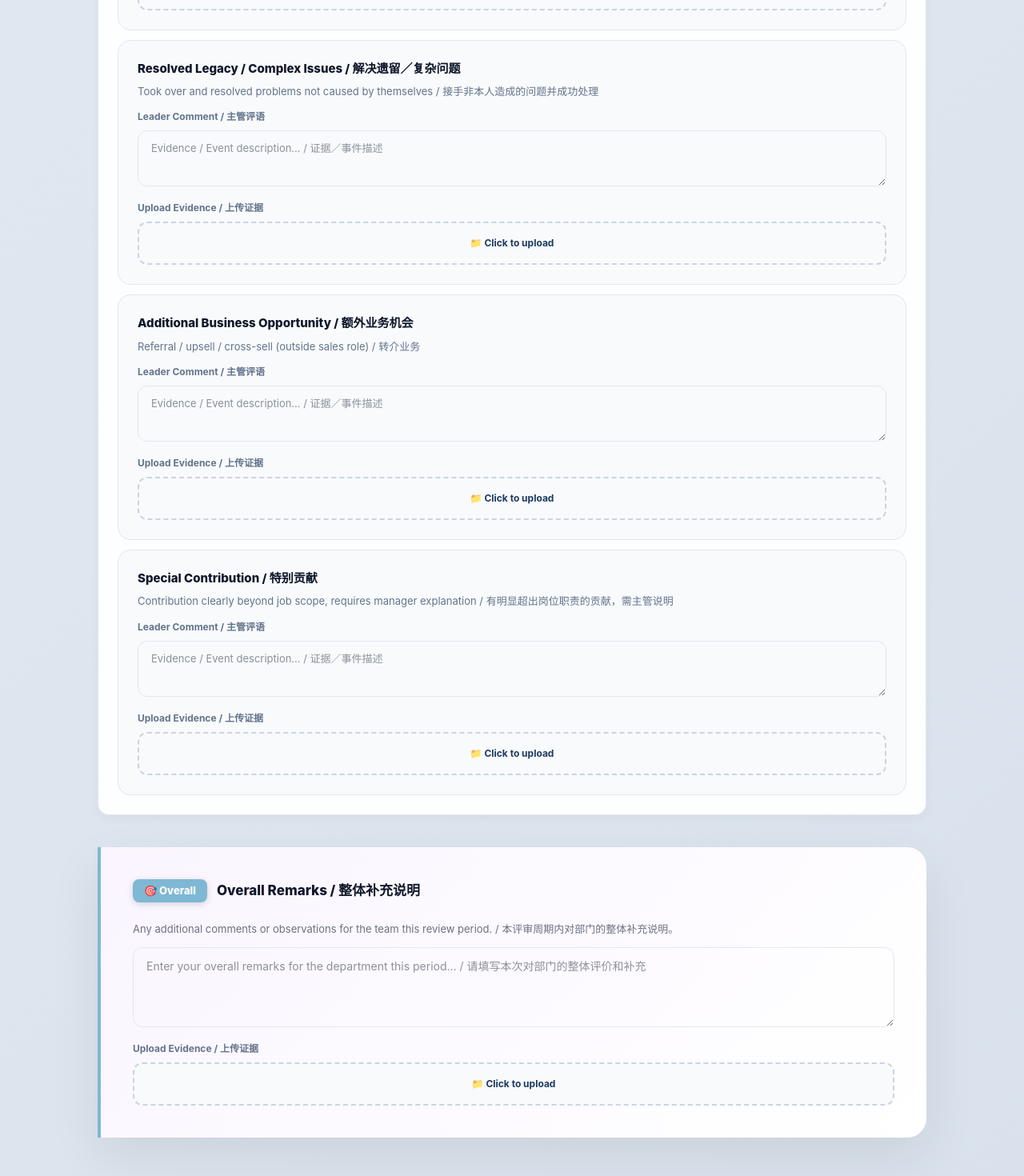
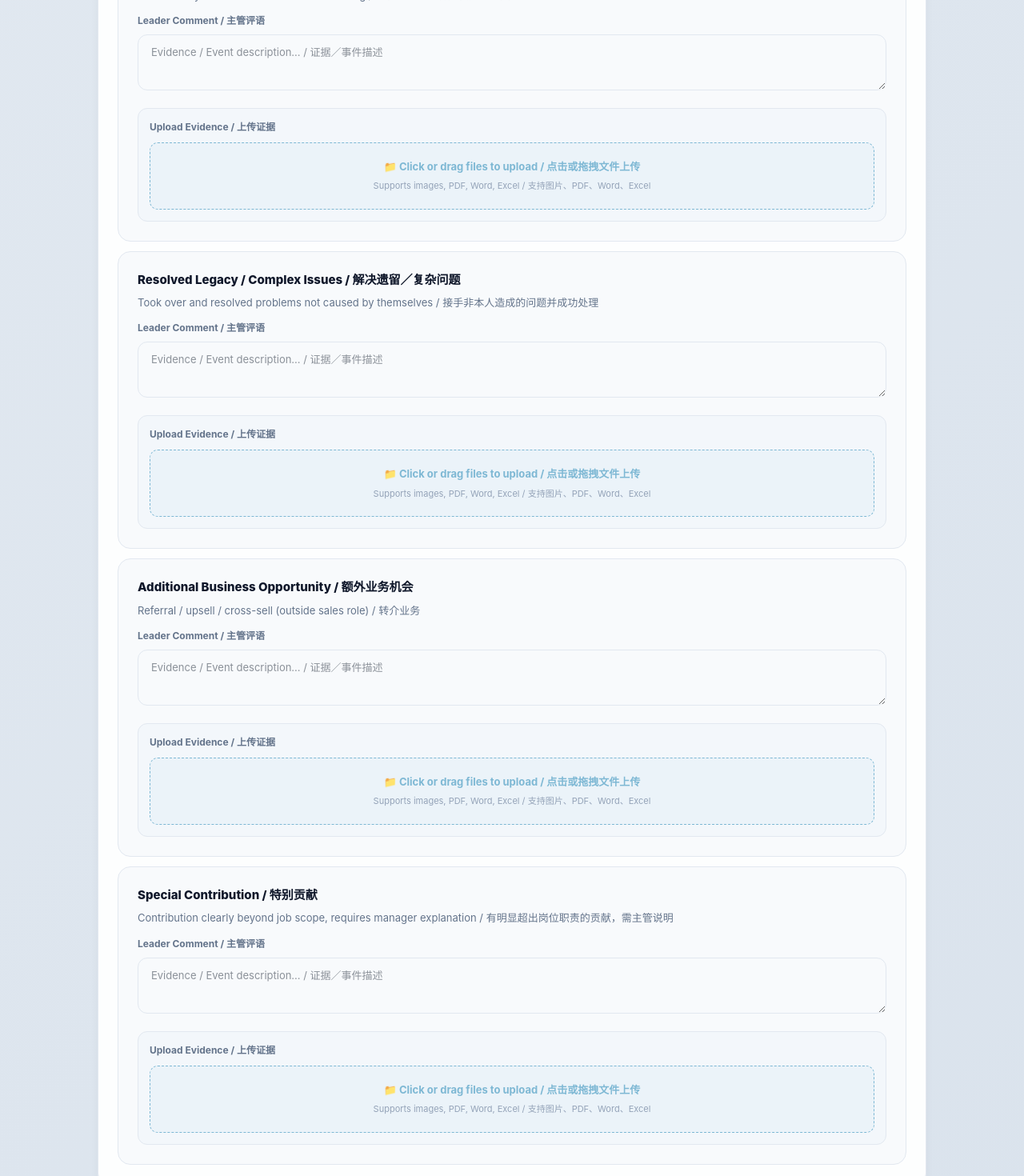
Before and after one commit to enquiry-commits/Review-Form, a Next.js app: page /dashboard/leader-review in a window 1280 px wide. Shown: the part 7400-8870 px from the top of the page at 80% size. Built offline with nearby package versions, Linux system fonts and the light colour scheme; sample sign-in values are in the browser's storage.

Commit message:
优化 Positive Items 和 Overall Remarks 的上传区域：统一蓝色配色和卡片样式

```diff
--- a/app/dashboard/leader-review/page.tsx
+++ b/app/dashboard/leader-review/page.tsx
@@ -327,21 +327,24 @@ export default function LeaderReviewForm() {
                   <p style={{fontSize: '13px', color: '#64748b', marginBottom: '12px', lineHeight: '1.7'}}>{item.desc}</p>
                   <label style={{fontSize: '12px', color: '#64748b', fontWeight: '700', marginBottom: '8px', display: 'block'}}>Leader Comment / 主管评语</label>
                   <textarea id={`comment_${fieldId}`} placeholder="Evidence / Event description... / 证据／事件描述" style={{width: '100%', minHeight: '70px', padding: '12px 16px', border: '1.5px solid #e2e8f0', borderRadius: '12px', fontSize: '13px', fontFamily: 'inherit', marginBottom: '12px'}} />
-                  <label style={{fontSize: '12px', color: '#64748b', fontWeight: '700', marginBottom: '8px', display: 'block'}}>Upload Evidence / 上传证据</label>
-                  <div style={{border: '2px dashed #cbd5e1', borderRadius: '12px', padding: '16px', textAlign: 'center', background: '#f8fafc', cursor: 'pointer'}} onClick={() => document.getElementById(`file_${fieldId}`)?.click()}>
+                  <div style={{background: 'rgba(126, 184, 212, 0.04)', border: '1.5px solid #e2e8f0', borderRadius: '12px', padding: '14px', marginTop: '4px'}}>
+                    <label style={{fontSize: '12px', color: '#64748b', fontWeight: '700', marginBottom: '10px', display: 'block'}}>Upload Evidence / 上传证据</label>
+                    <div style={{border: '1.5px dashed #7eb8d4', borderRadius: '10px', padding: '20px', textAlign: 'center', background: 'rgba(126, 184, 212, 0.06)', cursor: 'pointer', transition: 'all 0.3s'}} onMouseEnter={(e) => {e.currentTarget.style.borderColor = '#5a9bc4'; e.currentTarget.style.background = 'rgba(126, 184, 212, 0.12)'}} onMouseLeave={(e) => {e.currentTarget.style.borderColor = '#7eb8d4'; e.currentTarget.style.background = 'rgba(126, 184, 212, 0.06)'}} onClick={() => document.getElementById(`file_${fieldId}`)?.click()}>
                       <input type="file" id={`file_${fieldId}`} multiple style={{display: 'none'}} onChange={(e) => e.target.files && handleFileUpload(fieldId, e.target.files)} accept="image/*,.pdf,.doc,.docx,.xls,.xlsx" />
-                    <div style={{fontSize: '12px', color: '#1e3a5f', fontWeight: '700'}}>📁 Click to upload</div>
+                      <div style={{fontSize: '13px', color: '#7eb8d4', fontWeight: '700'}}>📁 Click or drag files to upload / 点击或拖拽文件上传</div>
+                      <div style={{fontSize: '11px', color: '#94a3b8', marginTop: '6px'}}>Supports images, PDF, Word, Excel / 支持图片、PDF、Word、Excel</div>
                     </div>
                     {fileLinks[fieldId] && fileLinks[fieldId].length > 0 && (
-                    <div style={{marginTop: '8px', display: 'flex', flexDirection: 'column', gap: '4px'}}>
+                      <div style={{marginTop: '10px', display: 'flex', flexDirection: 'column', gap: '6px'}}>
                         {fileLinks[fieldId].map((file, fIdx) => (
-                        <div key={fIdx} style={{fontSize: '11px', color: '#1e3a5f', background: '#eaf0f7', padding: '6px 10px', borderRadius: '4px', display: 'flex', justifyContent: 'space-between'}}>
+                          <div key={fIdx} style={{fontSize: '12px', color: '#0f172a', background: 'rgba(126, 184, 212, 0.08)', padding: '8px 12px', borderRadius: '6px', display: 'flex', justifyContent: 'space-between', alignItems: 'center'}}>
                             <span>📄 {file.name}</span>
-                          <button onClick={() => removeFile(fieldId, fIdx)} style={{background: 'none', border: 'none', color: '#1e3a5f', cursor: 'pointer'}}>✕</button>
+                            <button onClick={() => removeFile(fieldId, fIdx)} style={{background: 'none', border: 'none', color: '#7eb8d4', cursor: 'pointer', fontSize: '14px', padding: '0 4px', transition: 'all 0.3s'}} onMouseEnter={(e) => {e.currentTarget.style.color = '#5a9bc4'}} onMouseLeave={(e) => {e.currentTarget.style.color = '#7eb8d4'}}>✕</button>
                           </div>
                         ))}
                       </div>
                     )}
+                  </div>
                 </div>
               );
               })}
@@ -356,21 +359,24 @@ export default function LeaderReviewForm() {
             </div>
             <p style={{fontSize: '13px', color: '#6b7280', marginBottom: '12px'}}>Any additional comments or observations for the team this review period. / 本评审周期内对部门的整体补充说明。</p>
             <textarea id="overall_remarks" placeholder="Enter your overall remarks for the department this period... / 请填写本次对部门的整体评价和补充" style={{width: '100%', minHeight: '100px', padding: '12px 16px', border: '1.5px solid #e2e8f0', borderRadius: '12px', fontSize: '14px', fontFamily: 'inherit', marginBottom: '12px'}} />
-            <label style={{fontSize: '12px', color: '#64748b', fontWeight: '700', marginBottom: '8px', display: 'block'}}>Upload Evidence / 上传证据</label>
-            <div style={{border: '2px dashed #cbd5e1', borderRadius: '12px', padding: '16px', textAlign: 'center', background: '#f8fafc', cursor: 'pointer', transition: 'all 0.3s'}} onMouseEnter={(e) => {e.currentTarget.style.borderColor = '#1e3a5f'; e.currentTarget.style.background = '#eaf0f7'}} onMouseLeave={(e) => {e.currentTarget.style.borderColor = '#cbd5e1'; e.currentTarget.style.background = '#f8fafc'}} onClick={() => document.getElementById('file_overall_remarks')?.click()}>
+            <div style={{background: 'rgba(126, 184, 212, 0.04)', border: '1.5px solid #e2e8f0', borderRadius: '12px', padding: '14px', marginTop: '4px'}}>
+              <label style={{fontSize: '12px', color: '#64748b', fontWeight: '700', marginBottom: '10px', display: 'block'}}>Upload Evidence / 上传证据</label>
+              <div style={{border: '1.5px dashed #7eb8d4', borderRadius: '10px', padding: '20px', textAlign: 'center', background: 'rgba(126, 184, 212, 0.06)', cursor: 'pointer', transition: 'all 0.3s'}} onMouseEnter={(e) => {e.currentTarget.style.borderColor = '#5a9bc4'; e.currentTarget.style.background = 'rgba(126, 184, 212, 0.12)'}} onMouseLeave={(e) => {e.currentTarget.style.borderColor = '#7eb8d4'; e.currentTarget.style.background = 'rgba(126, 184, 212, 0.06)'}} onClick={() => document.getElementById('file_overall_remarks')?.click()}>
                 <input type="file" id="file_overall_remarks" multiple style={{display: 'none'}} onChange={(e) => e.target.files && handleFileUpload('overall_remarks', e.target.files)} accept="image/*,.pdf,.doc,.docx,.xls,.xlsx" />
-              <div style={{fontSize: '12px', color: '#1e3a5f', fontWeight: '700'}}>📁 Click to upload</div>
+                <div style={{fontSize: '13px', color: '#7eb8d4', fontWeight: '700'}}>📁 Click or drag files to upload / 点击或拖拽文件上传</div>
+                <div style={{fontSize: '11px', color: '#94a3b8', marginTop: '6px'}}>Supports images, PDF, Word, Excel / 支持图片、PDF、Word、Excel</div>
               </div>
               {fileLinks['overall_remarks'] && fileLinks['overall_remarks'].length > 0 && (
-              <div style={{marginTop: '8px', display: 'flex', flexDirection: 'column', gap: '4px'}}>
+                <div style={{marginTop: '10px', display: 'flex', flexDirection: 'column', gap: '6px'}}>
                   {fileLinks['overall_remarks'].map((file, fIdx) => (
-                  <div key={fIdx} style={{fontSize: '11px', color: '#1e3a5f', background: '#eaf0f7', padding: '6px 10px', borderRadius: '4px', display: 'flex', justifyContent: 'space-between'}}>
+                    <div key={fIdx} style={{fontSize: '12px', color: '#0f172a', background: 'rgba(126, 184, 212, 0.08)', padding: '8px 12px', borderRadius: '6px', display: 'flex', justifyContent: 'space-between', alignItems: 'center'}}>
                       <span>📄 {file.name}</span>
-                    <button onClick={() => removeFile('overall_remarks', fIdx)} style={{background: 'none', border: 'none', color: '#1e3a5f', cursor: 'pointer'}}>✕</button>
+                      <button onClick={() => removeFile('overall_remarks', fIdx)} style={{background: 'none', border: 'none', color: '#7eb8d4', cursor: 'pointer', fontSize: '14px', padding: '0 4px', transition: 'all 0.3s'}} onMouseEnter={(e) => {e.currentTarget.style.color = '#5a9bc4'}} onMouseLeave={(e) => {e.currentTarget.style.color = '#7eb8d4'}}>✕</button>
                     </div>
                   ))}
                 </div>
               )}
+            </div>
           </div>
 
           {/* Form Actions */}
```
Lines whose indentation alone changed are shown as unchanged.
